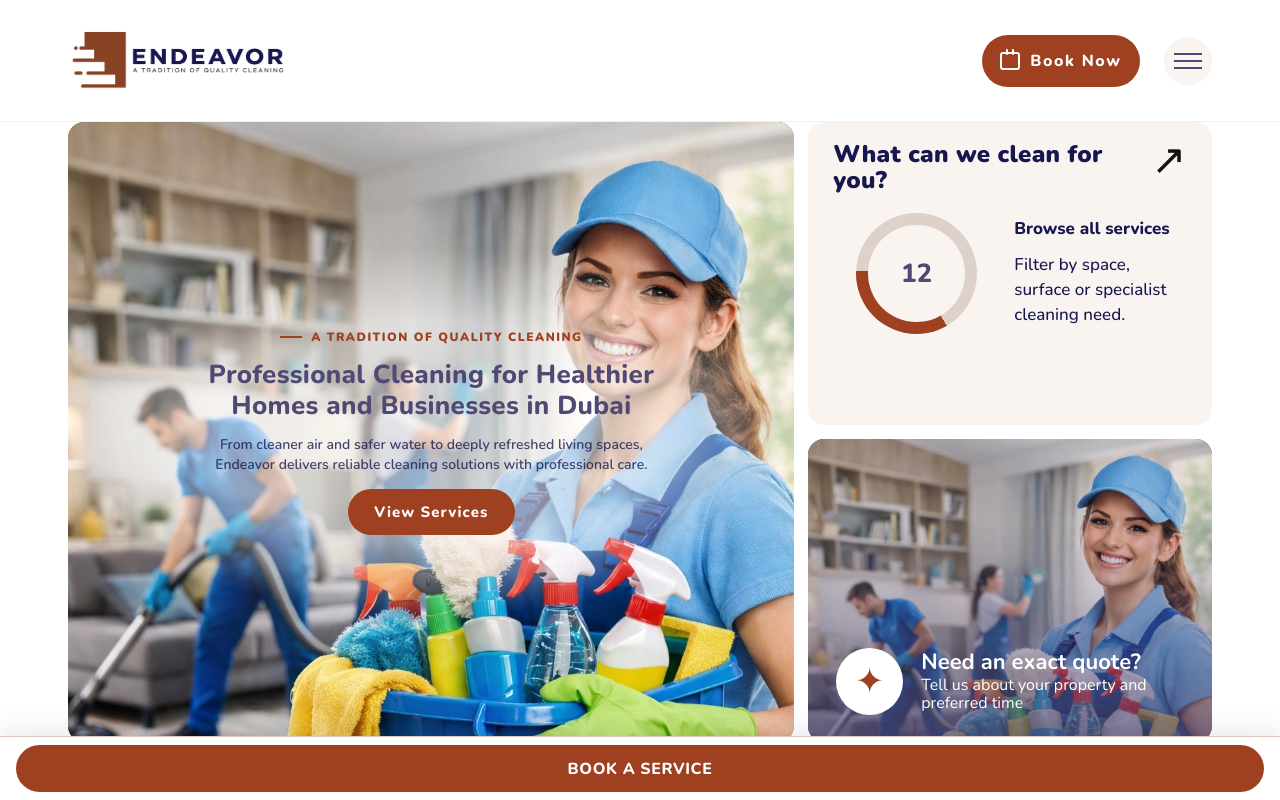
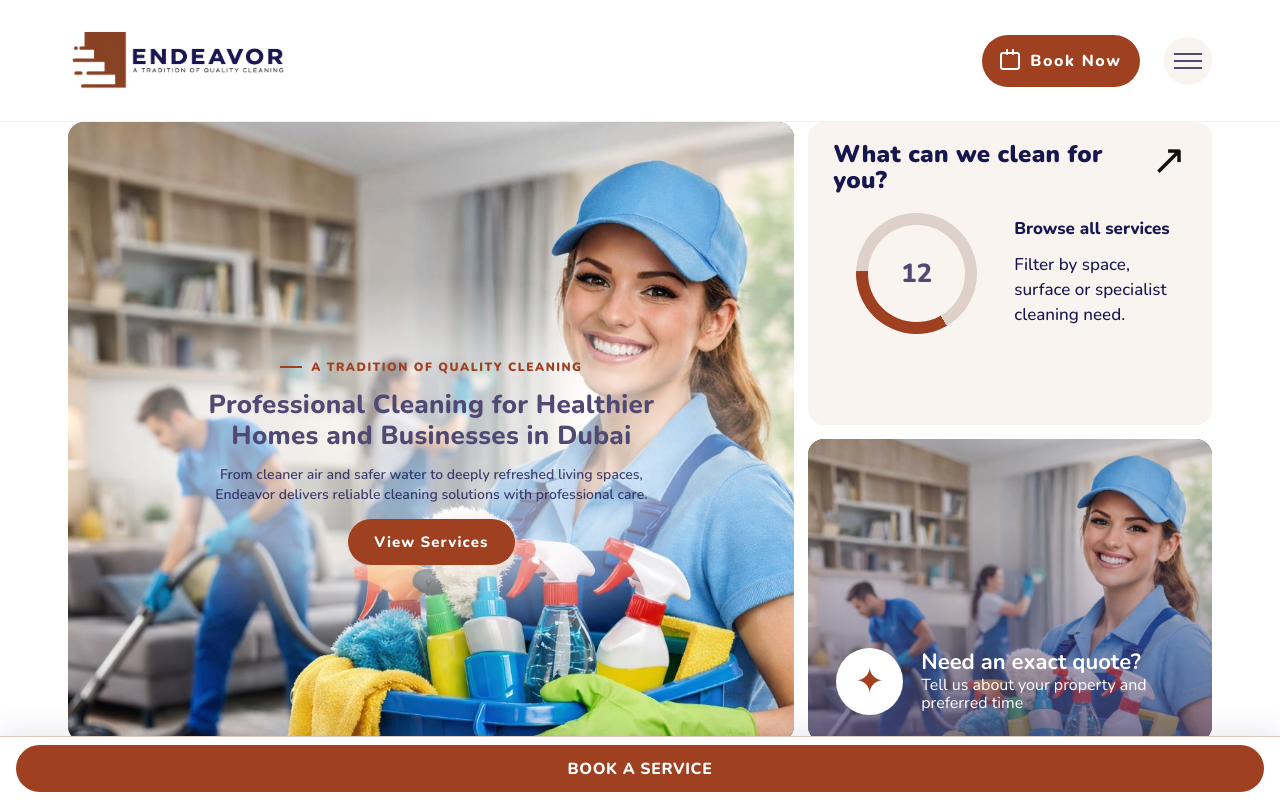
Before and after one commit to tesfayeberhanu/Endeavor, a Next.js app: page / in a window 1280 px wide. Shown: the top 800 px of the page. Built offline with nearby package versions, Linux system fonts and the light colour scheme.

Commit message:
Nudge hero headline text block a bit lower

```diff
--- a/app/globals.css
+++ b/app/globals.css
@@ -410,6 +410,7 @@ a {
   display: flex;
   align-items: center;
   justify-content: center;
+  padding-top: 60px;
 }
 
 .hero-blob {
```
